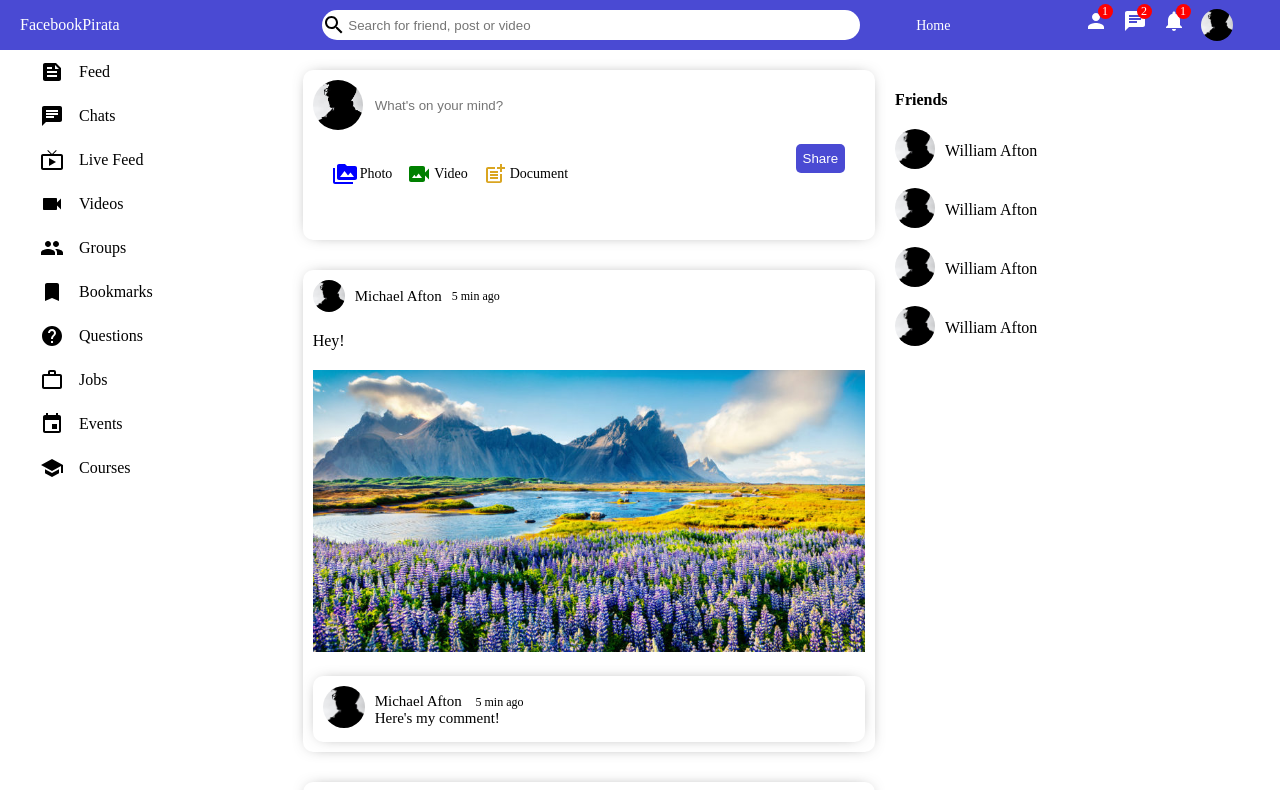
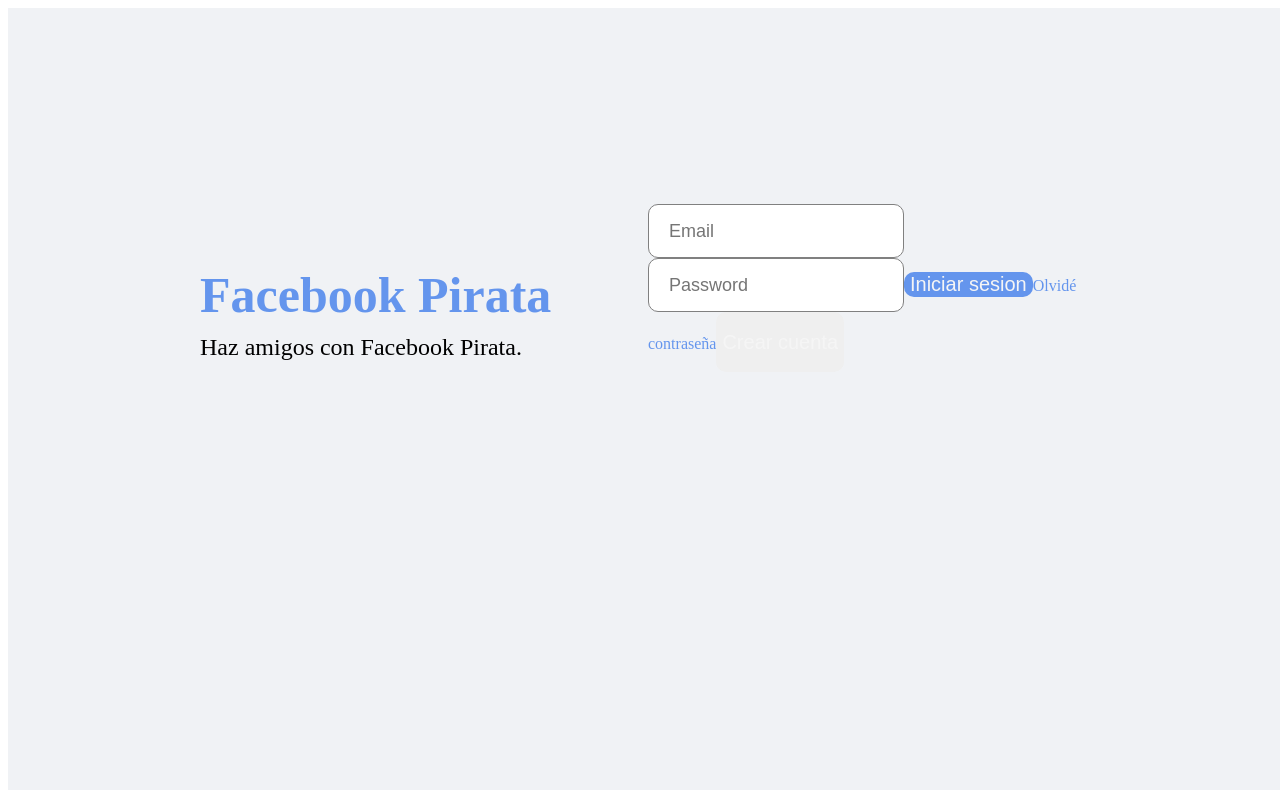
Before and after one commit to JGamboaB/BD2-SocialMedia, a React (Create React App) app in the folder socialmedia/: page / in a window 1280 px wide. Shown: the top 790 px of the page. Built offline with nearby package versions, Linux system fonts and the light colour scheme.

Commit message:
Login y Registro
Terminados

```diff
--- a/package.json
+++ b/package.json
@@ -1,6 +1,5 @@
 {
   "dependencies": {
-  "version": "v1.22.18"
     "@mui/icons-material": "^5.5.1",
     "@mui/material": "^5.5.3"
   }
--- a/socialmedia/public/index.html
+++ b/socialmedia/public/index.html
@@ -8,6 +8,7 @@
       name="description"
       content="Web site created using create-react-app"
     />
+
     <link rel="preconnect" href="https://fonts.gstatic.com" crossorigin>
     <link href="https://fonts.googleapis.com/css2?family=Roboto:ital,wght@0,100;0,400;0,700;1,100;1,500&display=swap" rel="stylesheet">
     <title>Social App</title>
--- a/socialmedia/src/App.js
+++ b/socialmedia/src/App.js
@@ -1,7 +1,10 @@
 import Home from "./pages/home/Home";
+import Login from "./pages/login/login";
+
 
 function App() {
-  return <Home/>;
+  return <Login/>;
+  //return <BackupIcon/>;
 }
 
 export default App;
--- /dev/null
+++ b/socialmedia/src/pages/login/login.css
@@ -0,0 +1,90 @@
+.login{
+    width:100vw;
+    height:100vh;
+    background-color: #f0f2f5;
+    display: flex;
+    justify-content: center;
+}
+
+.loginWrapper{
+    width: 70%;
+    height: 70%;
+    display: flex;
+}
+
+.loginLeft,.loginRight{
+    flex: 1;
+    display: flex;
+    flex-direction: column;
+    justify-content: center;
+
+}
+
+.loginLogo{
+    font-size: 50px;
+    font-weight: 800;
+    color: cornflowerblue;
+    margin-bottom: 10px;
+
+}
+
+.loginDesc{
+    font-size: 24px;
+
+
+}
+
+.loginBox{
+    height: 300px;
+    padding: 20px;
+    background-color: whitesmoke;
+    border-radius: 10px;
+    display: flex;
+    flex-direction:column;
+    justify-content: space-between;
+
+
+}
+
+.loginInput{
+    height: 50px;
+    border-radius: 10px;
+    border: 1px solid gray;
+    font-size: 18px;
+    padding-left: 20px;
+
+}
+
+.loginInput:focus{
+    outline: none;
+}
+
+.loginButton{
+    height: 50ox;
+    border-radius: 10px;
+    border: none;
+    background-color:cornflowerblue ;
+    color: whitesmoke;
+    font-size: 20px;
+    font-weight: 500;
+    cursor: pointer;
+
+}
+
+.loginForgot{
+    text-align: center;
+    color: cornflowerblue;
+}
+
+.loginRegisterButton{
+    height: 60px;
+    align-self: center;
+    border-radius: 10px;
+    border: none;
+    background-color:42b72a ;
+    color: whitesmoke;
+    font-size: 20px;
+    font-weight: 500;
+    cursor: pointer;
+
+}
--- /dev/null
+++ b/socialmedia/src/pages/login/login.jsx
@@ -0,0 +1,27 @@
+import "./login.css"
+
+export default function Login(){
+    return  (
+        <div className="login">
+            <div className="loginWrapper">
+                <div className="loginLeft">
+                    <h3 className="loginLogo">Facebook Pirata</h3>
+                    <span className="loginDesc">
+                    Haz amigos con Facebook Pirata.
+                    </span>
+                </div>
+                <div className="loginRight">
+                    <div className="loginbox">
+                        <input placeholder="Email"className="loginInput"/>
+                        <input placeholder="Password"className="loginInput"/>
+                        <button className="loginButton">Iniciar sesion</button>
+                        <span className="loginForgot">Olvidé contraseña</span>
+                        <button className="loginRegisterButton">
+                            Crear cuenta
+                        </button>
+                    </div>
+                </div>
+            </div>
+        </div>
+    );
+}
--- /dev/null
+++ b/socialmedia/src/pages/register/register.css
@@ -0,0 +1,90 @@
+.login{
+    width:100vw;
+    height:100vh;
+    background-color: #f0f2f5;
+    display: flex;
+    justify-content: center;
+}
+
+.loginWrapper{
+    width: 70%;
+    height: 70%;
+    display: flex;
+}
+
+.loginLeft,.loginRight{
+    flex: 1;
+    display: flex;
+    flex-direction: column;
+    justify-content: center;
+
+}
+
+.loginLogo{
+    font-size: 50px;
+    font-weight: 800;
+    color: cornflowerblue;
+    margin-bottom: 10px;
+
+}
+
+.loginDesc{
+    font-size: 24px;
+
+
+}
+
+.loginBox{
+    height: 400px;
+    padding: 20px;
+    background-color: whitesmoke;
+    border-radius: 10px;
+    display: flex;
+    flex-direction:column;
+    justify-content: space-between;
+
+
+}
+
+.loginInput{
+    height: 50px;
+    border-radius: 10px;
+    border: 1px solid gray;
+    font-size: 18px;
+    padding-left: 20px;
+
+}
+
+.loginInput:focus{
+    outline: none;
+}
+
+.loginButton{
+    height: 50ox;
+    border-radius: 10px;
+    border: none;
+    background-color:cornflowerblue ;
+    color: whitesmoke;
+    font-size: 20px;
+    font-weight: 500;
+    cursor: pointer;
+
+}
+
+.loginForgot{
+    text-align: center;
+    color: cornflowerblue;
+}
+
+.loginRegisterButton{
+    height: 60px;
+    align-self: center;
+    border-radius: 10px;
+    border: none;
+    background-color:42b72a ;
+    color: whitesmoke;
+    font-size: 20px;
+    font-weight: 500;
+    cursor: pointer;
+
+}
```
Also changed, not shown: socialmedia/src/pages/register/register.jsx (added, +28 -0 lines), 1 other file (tests, documents, lock files or other folders).
